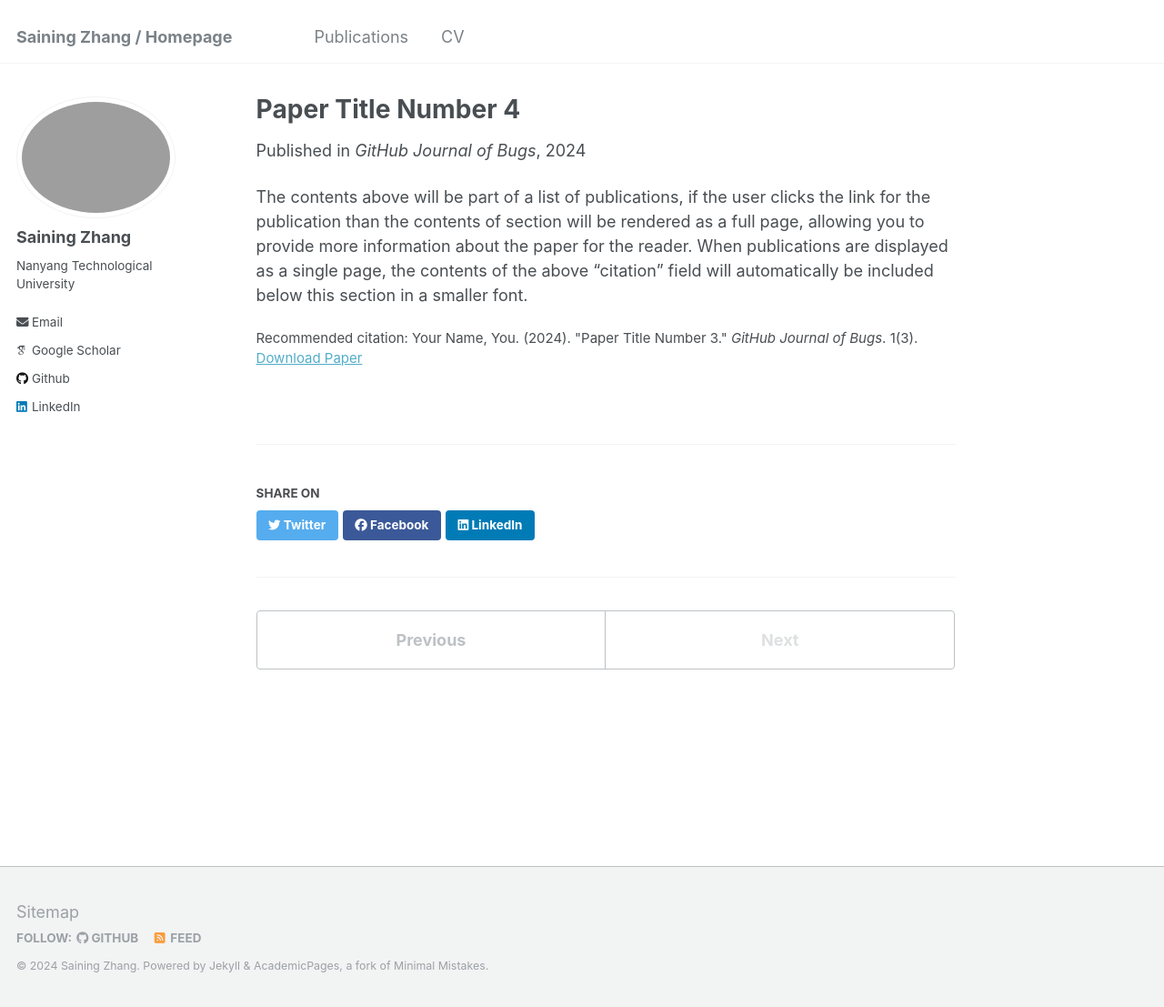
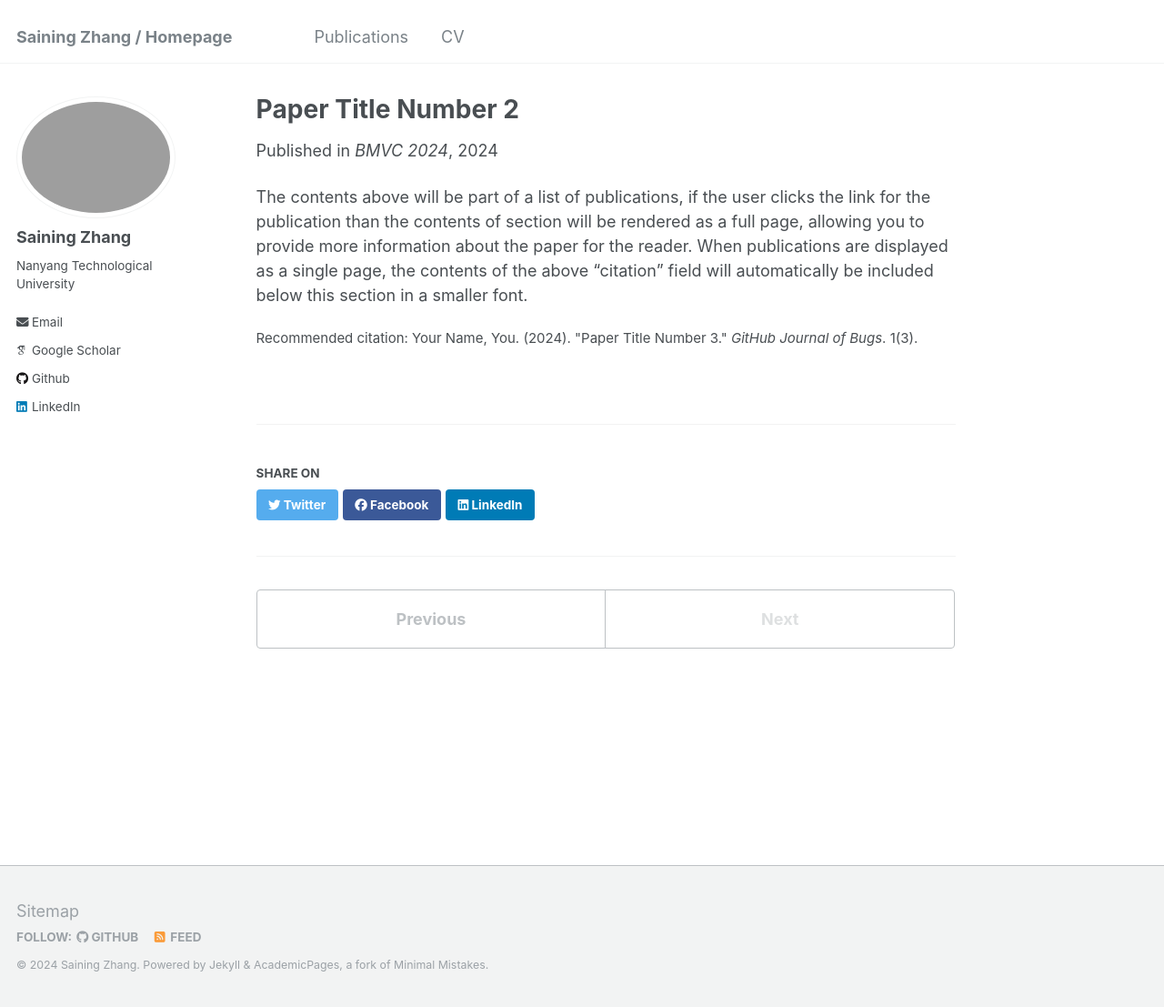
Before and after one commit to SainingZhang/SainingZhang.github.io, a Jekyll site: the page built from _publications/2024-07-20-paper-title-number-2.md, in a window 1280 px wide and 1107 px high. Shown: the whole window at 91% size. Built offline with Jekyll 4.4.1, drawn with Linux system fonts in a browser that asks for light colours; some web fonts are replaced.

Commit message:
Update and rename 2024-02-17-paper-title-number-4.md to 2024-07-20-paper-title-number-2.md

```diff
--- a/_publications/2024-02-17-paper-title-number-4.md
+++ b/_publications/2024-07-20-paper-title-number-2.md
@@ -1,11 +1,9 @@
 ---
-title: "Paper Title Number 4"
+title: "Paper Title Number 2"
 collection: publications
-permalink: /publication/2024-02-17-paper-title-number-4
-excerpt: 'This paper is about fixing template issue #693.'
-date: 2024-02-17
-venue: 'GitHub Journal of Bugs'
-paperurl: 'http://academicpages.github.io/files/paper3.pdf'
+permalink: /publication/2024-07-20-paper-title-number-2
+date: 2024-07-20
+venue: 'BMVC 2024'
 citation: 'Your Name, You. (2024). &quot;Paper Title Number 3.&quot; <i>GitHub Journal of Bugs</i>. 1(3).'
 ---
 
```
